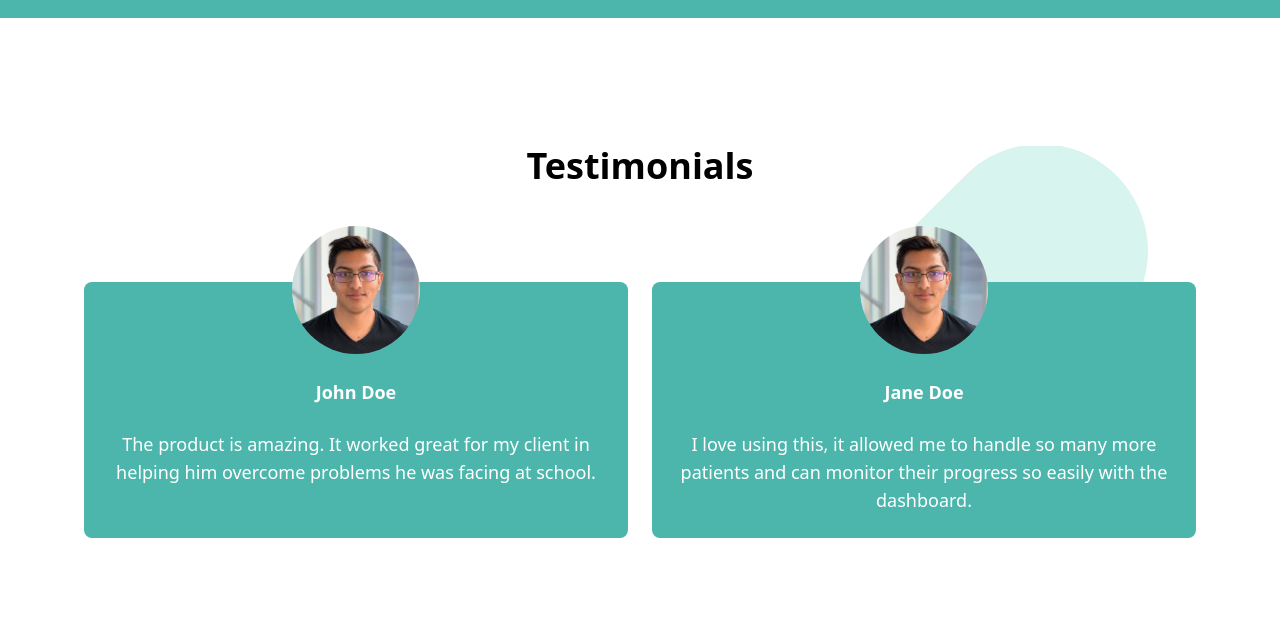
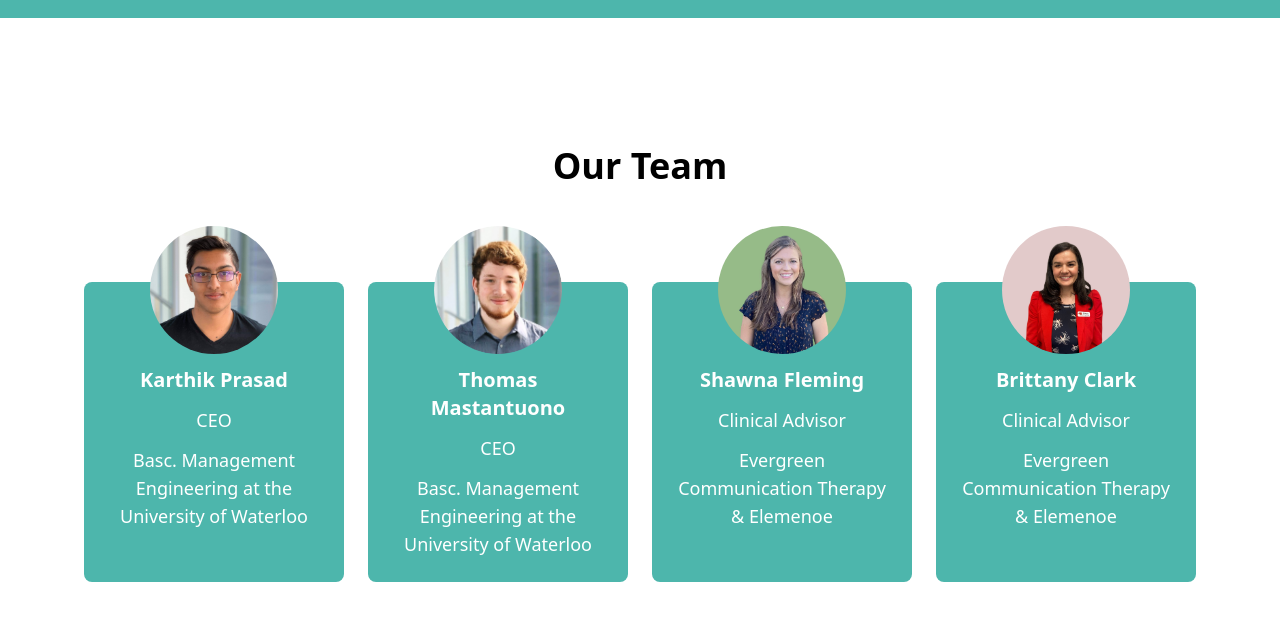
Before and after one commit to PragmaticaProject/PragmaticaWebsite, a website: page index.html in a window 1280 px wide. Shown: the part 1210-1841 px from the top of the page. Drawn offline with Linux system fonts and the light colour scheme.

Commit message:
added our team section to index

```diff
--- a/index.html
+++ b/index.html
@@ -100,7 +100,7 @@
         </div>
     </section>
 
-    <!-- Testimonials Section -->
+    <!-- Testimonials Section
     <section id="testimonials">
         <div class="max-w-6xl px-5 mx-auto mt-32 text-center">
             <h2 class="text-4xl font-bold text-center">
@@ -119,6 +119,48 @@
                     <h5 class="text-lg font-bold text-white">Jane Doe</h5>
                     <p class="text-lg text-white">
                         I love using this, it allowed me to handle so many more patients and can monitor their progress so easily with the dashboard.
+                    </p>
+                </div>
+            </div>
+        </div>
+    </section> -->
+
+    <section id="team">
+        <div class="max-w-6xl px-5 mx-auto mt-32 text-center">
+            <h2 class="text-4xl font-bold text-center">
+                Our Team
+            </h2>
+            <div class="flex flex-col mt-24 space-y-24 md:flex-row md:space-x-6 md:space-y-3">
+                <div class="flex flex-col items-center mt-24 md:mt-0 p-6 space-y-3 rounded-lg bg-pragColor md:w-1/2">
+                    <img src="resources/Karthik.jpg" class="w-32 mx-auto -mt-20 rounded-full" alt="">
+                    <h5 class="text-xl font-bold text-white">Karthik Prasad</h5>
+                    <h5 class="text-lg text-white">CEO</h5>
+                    <p class="text-lg text-white">
+                        Basc. Management Engineering at the University of Waterloo
+                    </p>
+                </div>
+                <div class="flex flex-col items-center mt-24 md:mt-0 p-6 space-y-3 rounded-lg bg-pragColor md:w-1/2">
+                    <img src="resources/Thomas.png" class="w-32 mx-auto -mt-20 rounded-full" alt="">
+                    <h5 class="text-xl font-bold text-white">Thomas Mastantuono</h5>
+                    <h5 class="text-lg text-white">CEO</h5>
+                    <p class="text-lg text-white">
+                        Basc. Management Engineering at the University of Waterloo
+                    </p>
+                </div>
+                <div class="flex flex-col items-center mt-24 md:mt-0 p-6 space-y-3 rounded-lg bg-pragColor md:w-1/2">
+                    <img src="resources/shawna.jpg" class="w-32 mx-auto -mt-20 rounded-full" alt="">
+                    <h5 class="text-xl font-bold text-white">Shawna Fleming</h5>
+                    <h5 class="text-lg text-white">Clinical Advisor</h5>
+                    <p class="text-lg text-white">
+                        Evergreen Communication Therapy & Elemenoe
+                    </p>
+                </div>
+                <div class="flex flex-col items-center mt-24 md:mt-0 p-6 space-y-3 rounded-lg bg-pragColor md:w-1/2">
+                    <img src="resources/brittany.jpg" class="w-32 mx-auto -mt-20 rounded-full" alt="">
+                    <h5 class="text-xl font-bold text-white">Brittany Clark</h5>
+                    <h5 class="text-lg text-white">Clinical Advisor</h5>
+                    <p class="text-lg text-white">
+                        Evergreen Communication Therapy & Elemenoe
                     </p>
                 </div>
             </div>
```
Also changed, not shown: css/main.css, resources/Thomas.png (added), resources/brittany.jpg (added), resources/shawna.jpg (added).
